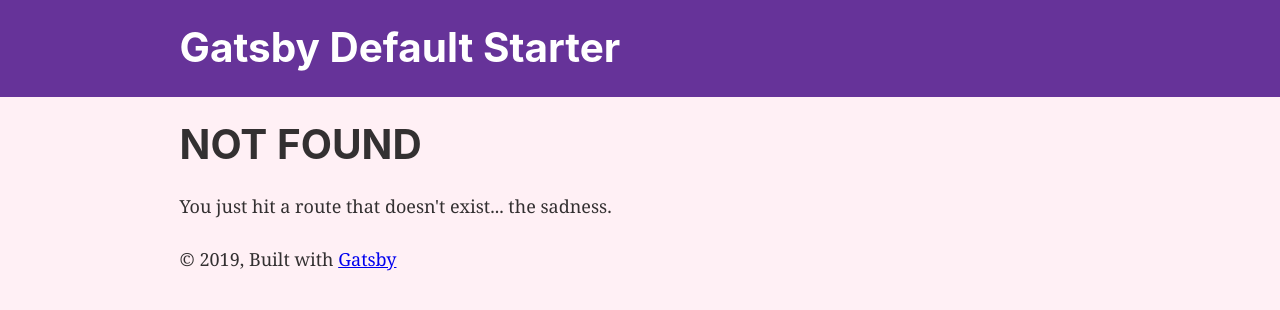
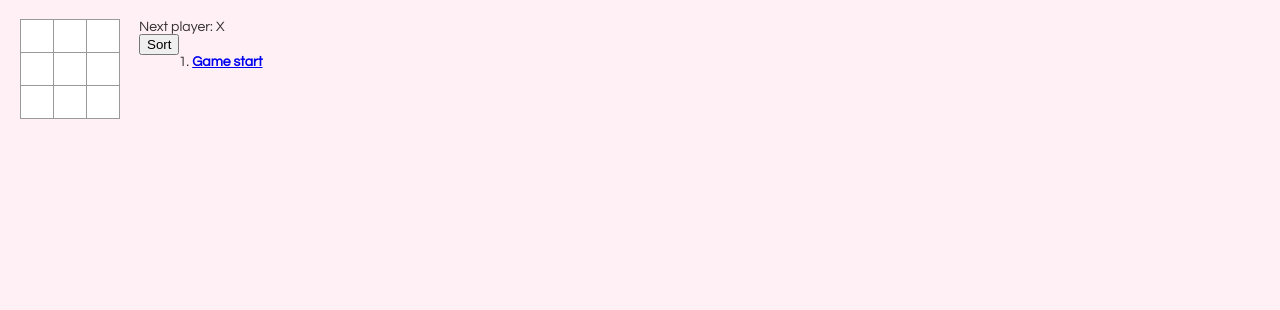
Before and after one commit to rookieroo/my-blog, a Gatsby site: page /game in a window 1280 px wide. Before the commit this address had no page. Built offline with nearby package versions, Linux system fonts and the light colour scheme; Gatsby itself is replaced by a stand-in of ours.

Commit message:
update game

```diff
--- /dev/null
+++ b/src/components/game/gam.js
@@ -0,0 +1,158 @@
+import React from "react"
+import "./game.css"
+
+function Square(props) {
+  if (props.highlight) {
+    return (
+      <button className="square" onClick={() => props.onClick()} style={{color: "red"}}>
+        {props.value}
+      </button>
+    );
+  }else {
+    return (
+      <button className="square" onClick={() => props.onClick()}>
+        {props.value}
+      </button>
+    );
+  }
+}
+
+class Board extends React.Component {
+  renderSquare(i) {
+    return <Square key={i} value={this.props.squares[i]} onClick={() => this.props.onClick(i)} highlight={this.props.winnerLine.includes(i)}/>;
+  }
+  render() {
+    var rows = [];
+    for (var i=0; i<3 ; i++){
+      var row = [];
+      for (var j=3*i; j<3*i+3;j++){
+        row.push(this.renderSquare(j));
+      }
+      rows.push(<div className="board=row" key={i}>{row}</div>)
+    }
+    return (
+      <div>
+        {rows}
+      </div>
+    );
+  }
+}
+
+class Game extends React.Component {
+  constructor() {
+    super();
+    this.state = {
+      history: [{
+        squares: Array(9).fill(null),
+        lastStep: 'Game start',
+      }],
+      xIsNext: true,
+      stepNumber: 0,
+      sort: false,
+    };
+  }
+  handleClick(i) {
+    const history = this.state.history;
+    const current = history[this.state.stepNumber];
+    const squares = current.squares.slice();
+    if (calculateWinner(squares).winner || squares[i]) {
+      return;
+    }
+    squares[i] = this.state.xIsNext ? 'X' : 'O';
+    const location = '('+ (Math.floor(i / 3)+1) + ',' + ((i % 3)+1) + ')';
+    const desc = squares[i] + ' moved to ' + location;
+    this.setState({
+      history: history.concat([{
+        squares: squares,
+        lastStep: desc,
+      }]),
+      xIsNext: !this.state.xIsNext,
+      stepNumber: history.length,
+    })
+  }
+  jumpTo(step) {
+    this.setState({
+      stepNumber: step,
+      xIsNext: (step % 2) ? false : true,
+    });
+  }
+  toggleSort() {
+    this.setState({
+      sort:!this.state.sort,
+    })
+  }
+  render() {
+    let history = this.state.history;
+    const current = history[this.state.stepNumber];
+    const winner = calculateWinner(current.squares).winner;
+    const winnerLine = calculateWinner(current.squares).line;
+
+    let status;
+    if (winner) {
+      status = 'Winner: ' + winner;
+    } else {
+      status = 'Next player: ' + (this.state.xIsNext ? 'X' : 'O');
+    }
+    if (this.state.sort){
+      history = this.state.history.slice();
+      history.reverse();
+    }
+    const moves = history.map((step,move) => {
+      const desc = step.lastStep;
+      if (move == this.state.stepNumber) {
+        return (
+          <li key={move}>
+            <a href="#" onClick={() => this.jumpTo(move)}><strong>{desc}</strong></a>
+          </li>
+        );
+      }
+      return (
+        <li key={move}>
+          <a href="#" onClick={() => this.jumpTo(move)}>{desc}</a>
+        </li>
+      );
+    });
+
+    return (
+      <div className="game">
+        <div className="game-board">
+          <Board squares={current.squares} onClick={(i) => this.handleClick(i)} winnerLine={winnerLine}/>
+        </div>
+        <div className="game-info">
+          <div>{status}</div>
+          <button onClick={() => this.toggleSort()}>Sort</button>
+          <ol>{moves}</ol>
+        </div>
+      </div>
+    );
+  }
+}
+
+// ================= ==========================
+
+// ReactDOM.render (
+//   <Game />,
+//   document.getElementById ('container')
+// );
+
+function calculateWinner(squares) {
+  const lines = [
+    [0, 1, 2],
+    [3, 4, 5],
+    [6, 7, 8],
+    [0, 3, 6],
+    [1, 4, 7],
+    [2, 5, 8],
+    [0, 4, 8],
+    [2, 4, 6],
+  ];
+  for (let i = 0; i < lines.length; i++) {
+    const [a, b, c] = lines[i];
+    if (squares[a] && squares[a] === squares[b] && squares[a] === squares[c]) {
+      return {winner:squares[a], line:[a, b, c]};
+    }
+  }
+  return {winner:null, line:[]};
+}
+
+export default Game
--- /dev/null
+++ b/src/components/game/game.css
@@ -0,0 +1,50 @@
+body {
+    font: 14px "Century Gothic", Futura, sans-serif;
+    margin: 20px;
+}
+
+ol, ul {
+    padding-left: 30px;
+}
+
+.board-row:after {
+    clear: both;
+    content: "";
+    display: table;
+}
+
+.status {
+    margin-bottom: 10px;
+}
+
+.square {
+    background: #fff;
+    border: 1px solid #999;
+    float: left;
+    font-size: 24px;
+    font-weight: bold;
+    line-height: 34px;
+    height: 34px;
+    margin-right: -1px;
+    margin-top: -1px;
+    padding: 0;
+    text-align: center;
+    width: 34px;
+}
+
+.square:focus {
+    outline: none;
+}
+
+.kbd-navigation .square:focus {
+    background: #ddd;
+}
+
+.game {
+    display: flex;
+    flex-direction: row;
+}
+
+.game-info {
+    margin-left: 20px;
+}
--- /dev/null
+++ b/src/components/game/game.js
@@ -0,0 +1,152 @@
+import React from "react"
+import "./game.css"
+
+function Square(props) {
+  return (
+    <button className="square" onClick={props.onClick}>
+      {props.value}
+    </button>
+  );
+}
+
+class Board extends React.Component {
+  constructor(props) {
+    super(props);
+  }
+  renderSquare(i) {
+    return (
+      <Square
+        value={this.props.squares[i]}
+        onClick={() => this.props.onClick(i)}
+      />
+    );
+  }
+
+  render() {
+    return (
+      <div>
+        <div className="board-row">
+          {this.renderSquare(0)}
+          {this.renderSquare(1)}
+          {this.renderSquare(2)}
+        </div>
+        <div className="board-row">
+          {this.renderSquare(3)}
+          {this.renderSquare(4)}
+          {this.renderSquare(5)}
+        </div>
+        <div className="board-row">
+          {this.renderSquare(6)}
+          {this.renderSquare(7)}
+          {this.renderSquare(8)}
+        </div>
+      </div>
+    );
+  }
+}
+
+class Game extends React.Component {
+  constructor(props) {
+    super(props);
+    this.state = {
+      history: [
+        {
+          squares: Array(9).fill(null)
+        }
+      ],
+      stepNumber: 0,
+      xIsNext: true
+    };
+  }
+
+  handleClick(i) {
+    const history = this.state.history.slice(0, this.state.stepNumber + 1);
+    const current = history[history.length - 1];
+    const squares = current.squares.slice();
+    if (calculateWinner(squares) || squares[i]) {
+      return;
+    }
+    squares[i] = this.state.xIsNext ? "X" : "O";
+    this.setState({
+      history: history.concat([
+        {
+          squares: squares
+        }
+      ]),
+      stepNumber: history.length,
+      xIsNext: !this.state.xIsNext
+    });
+  }
+
+  jumpTo(step) {
+    this.setState({
+      stepNumber: step,
+      xIsNext: (step % 2) === 0
+    });
+  }
+
+  render() {
+    const history = this.state.history;
+    const current = history[this.state.stepNumber];
+    const winner = calculateWinner(current.squares);
+
+    const moves = history.map((step, move) => {
+      const desc = move ?
+        'Go to move #' + move :
+        'Go to game start';
+      return (
+        <li key={move}>
+          <button onClick={() => this.jumpTo(move)}>{desc}</button>
+        </li>
+      );
+    });
+
+    let status;
+    if (winner) {
+      status = "Winner: " + winner;
+    } else {
+      status = "Next player: " + (this.state.xIsNext ? "X" : "O");
+    }
+
+    return (
+      <div className="game">
+        <div className="game-board">
+          <Board
+            squares={current.squares}
+            onClick={i => this.handleClick(i)}
+          />
+        </div>
+        <div className="game-info">
+          <div>{status}</div>
+          <ol>{moves}</ol>
+        </div>
+      </div>
+    );
+  }
+}
+
+// ========================================
+
+// ReactDOM.render(<Game />, document.getElementById("root"));
+
+function calculateWinner(squares) {
+  const lines = [
+    [0, 1, 2],
+    [3, 4, 5],
+    [6, 7, 8],
+    [0, 3, 6],
+    [1, 4, 7],
+    [2, 5, 8],
+    [0, 4, 8],
+    [2, 4, 6]
+  ];
+  for (let i = 0; i < lines.length; i++) {
+    const [a, b, c] = lines[i];
+    if (squares[a] && squares[a] === squares[b] && squares[a] === squares[c]) {
+      return squares[a];
+    }
+  }
+  return null;
+}
+
+export default Game
--- /dev/null
+++ b/src/pages/game.js
@@ -0,0 +1,7 @@
+import React from "react"
+import { Link } from "gatsby"
+import Gam from "../components/game/gam"
+
+export default () => (
+  <Gam/>
+)
--- a/src/pages/index.js
+++ b/src/pages/index.js
@@ -16,6 +16,8 @@ const IndexPage = () => (
       <Image />
     </div>
     <Link to="/page-2/">Go to page 2</Link>
+      <br/>
+    <Link to="/game/">Go to game</Link>
   </Layout>
 )
 
```
